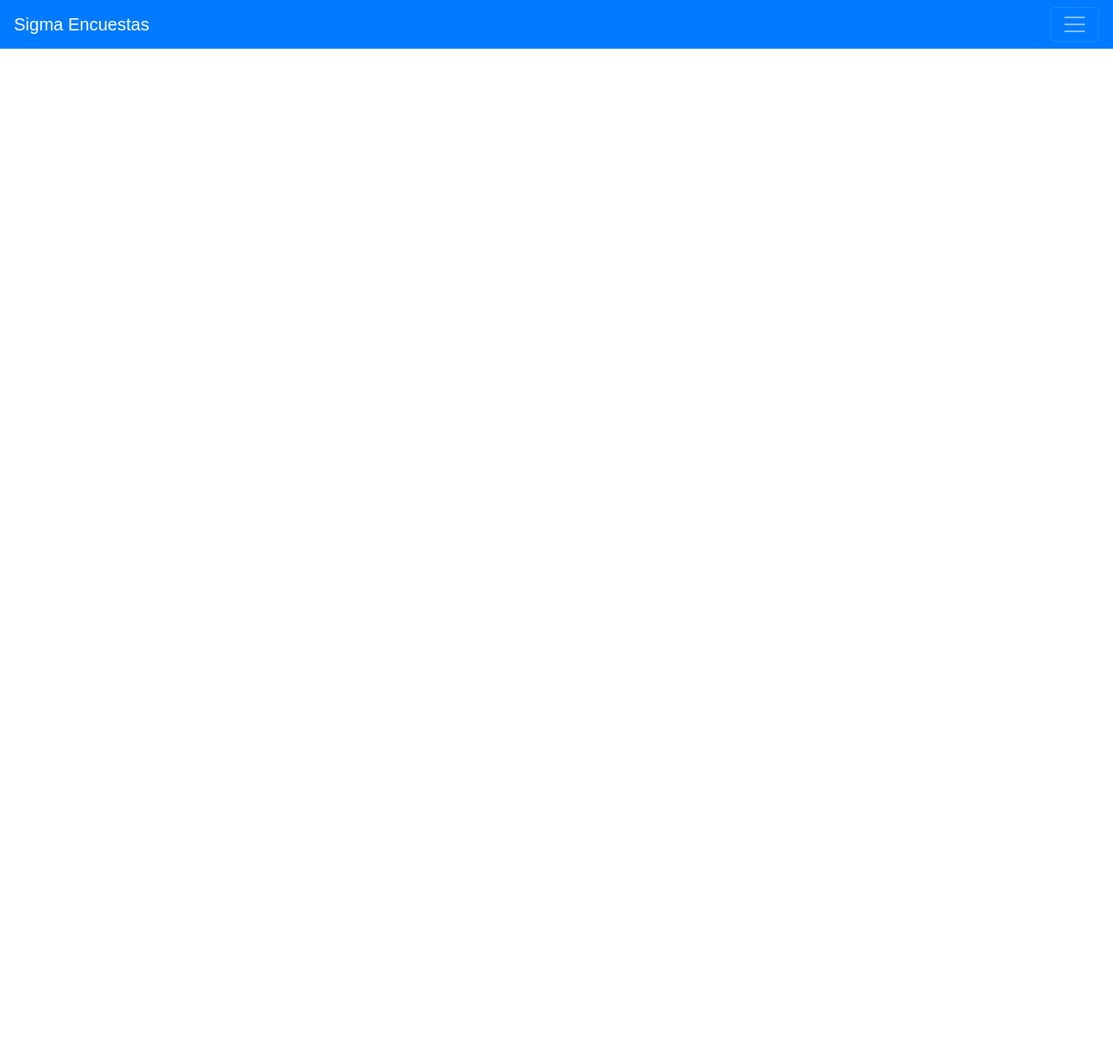
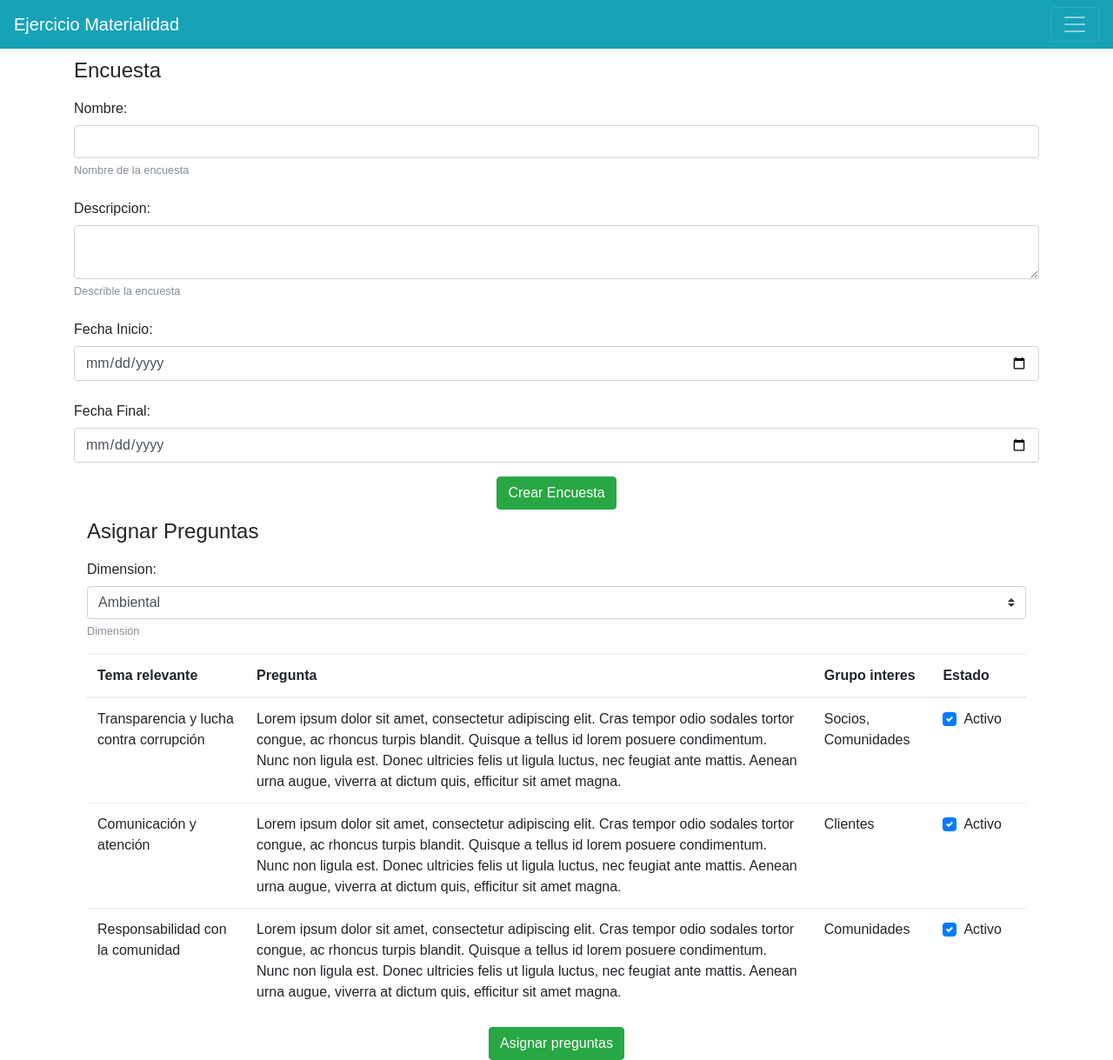
Before and after one commit to sjunka/surveyApp, a React (Create React App) app: page /encuesta in a window 1280 px wide. Shown: the whole page at 87% size. Before the commit the page ends 800 px from the top, so only its background shows below. Built offline with nearby package versions, Linux system fonts and the light colour scheme.

Commit message:
Created new components as needed, fixed colors scheme and names

```diff
--- a/src/App.js
+++ b/src/App.js
@@ -15,6 +15,8 @@ import  GrupoInteres  from './components/GrupoInteres'
 import  Pregunta  from './components/Pregunta'
 //Importar componente Registro Usuario
 import  RegistroUsuario  from './components/RegistroUsuario'
+//Importar componente Encuesta
+import  Encuesta  from './components/Encuesta'
 
 
 //Importar Estilos
@@ -26,8 +28,8 @@ class App extends Component {
 
       <Router>
         <div>
-      <nav className="navbar navbar-dark bg-primary">
-          <a className="navbar-brand" href="#">Sigma Encuestas</a>
+      <nav className="navbar navbar-dark bg-info">
+          <a className="navbar-brand" href="/">Ejercicio Materialidad</a>
           <button className="navbar-toggler" type="button" data-toggle="collapse" data-target="#navbarNav">
             <span className="navbar-toggler-icon"></span>
           </button>
@@ -57,6 +59,10 @@ class App extends Component {
              <Link className="nav-link" to="/registrousuario">Registro Encuestado</Link>
           </li>
 
+          <li className="nav-item">
+             <Link className="nav-link" to="/encuesta">Crear Encuesta</Link>
+          </li>
+
           </ul>
         </div>
       </nav>
@@ -68,6 +74,7 @@ class App extends Component {
           <Route path="/temarelevante" component= {TemaRelevante} />
           <Route path="/pregunta" component= {Pregunta} />
           <Route path="/registrousuario" component= {RegistroUsuario} />
+          <Route path="/encuesta" component= {Encuesta} />
         </div>
       </Router>
     );
--- /dev/null
+++ b/src/components/AsignarPregunta/AsignarPregunta.js
@@ -0,0 +1,119 @@
+//Importar componentes React
+import React from 'react';
+
+
+class AsignarPregunta extends React.Component {
+    constructor(props){
+        super(props)
+        this.state = {
+            dimension : 'ambiental',
+        }
+
+    }
+
+
+    render (){
+        return(
+        <div className="container">
+
+            <h4 className="col-form-label">Asignar Preguntas</h4>
+            <form onSubmit={this.handleSubmit}>
+
+            <div className="form-group">
+                <label className="col-form-label">Dimension:</label>
+                <select className="form-control custom-select" value={this.state.dimension} onChange={this.handleDimension}>
+
+                    <option value="ambiental">Ambiental</option>
+                    <option value="social">Social</option>
+                    <option value="economica">Economica</option>
+                </select>
+                <small id="namehelp" className="form-text text-muted">Dimensión</small>
+            </div>
+
+            </form>
+
+            <div>
+                <table className="table table-hover table-responsive-sm">
+                <thead>
+                    <tr>
+                    <th scope="col">Tema relevante</th>
+                    <th scope="col">Pregunta</th>
+                    <th scope="col">Grupo interes</th>
+                    <th scope="col">Estado</th>
+                    </tr>
+                </thead>
+                <tbody>
+                    <tr>
+                        <td>Transparencia y lucha contra corrupción</td>
+                        <td>
+                            Lorem ipsum dolor sit amet, consectetur adipiscing elit. Cras tempor odio sodales tortor congue, ac rhoncus turpis blandit. Quisque a tellus id lorem posuere condimentum. Nunc non ligula est. Donec ultricies felis ut ligula luctus, nec feugiat ante mattis. Aenean urna augue, viverra at dictum quis, efficitur sit amet magna.
+                        </td>
+                        <td>Socios, Comunidades</td>
+                        <td>
+                            <label className="custom-control custom-checkbox">
+                                <input type="checkbox" className="custom-control-input" defaultChecked/>
+                                  <span className="custom-control-indicator"></span>
+                                  <span className="custom-control-description">Activo</span>
+                            </label>
+                        </td>
+                    </tr>
+
+                    <tr>
+                        <td>Comunicación y atención</td>
+                        <td>
+                        Lorem ipsum dolor sit amet, consectetur adipiscing elit. Cras tempor odio sodales tortor congue, ac rhoncus turpis blandit. Quisque a tellus id lorem posuere condimentum. Nunc non ligula est. Donec ultricies felis ut ligula luctus, nec feugiat ante mattis. Aenean urna augue, viverra at dictum quis, efficitur sit amet magna.
+                        </td>
+                        <td>Clientes</td>
+                        <td>
+                            <label className="custom-control custom-checkbox">
+                                <input type="checkbox" className="custom-control-input" defaultChecked/>
+                                <span className="custom-control-indicator"></span>
+                                <span className="custom-control-description">Activo</span>
+                            </label>
+                        </td>
+                    </tr>
+
+                    <tr>
+                    <td>Responsabilidad con la comunidad</td>
+                        <td>
+                        Lorem ipsum dolor sit amet, consectetur adipiscing elit. Cras tempor odio sodales tortor congue, ac rhoncus turpis blandit. Quisque a tellus id lorem posuere condimentum. Nunc non ligula est. Donec ultricies felis ut ligula luctus, nec feugiat ante mattis. Aenean urna augue, viverra at dictum quis, efficitur sit amet magna.
+                        </td>
+                        <td>Comunidades</td>
+                        <td>
+                            <label className="custom-control custom-checkbox">
+                                <input type="checkbox" className="custom-control-input" defaultChecked/>
+                                <span className="custom-control-indicator"></span>
+                                <span className="custom-control-description">Activo</span>
+                            </label>
+                        </td>
+                    </tr>
+
+                </tbody>
+                </table>
+            </div>
+
+            <div className="d-flex justify-content-center">
+                    <div className="col-sm-6 text-center">
+                        <button type="submit" className="btn btn-success">Asignar preguntas</button>
+                    </div>
+
+            </div>
+
+        </div>
+        )
+    }
+
+    handleSubmit = (e) => {
+        console.log(this.state);
+        e.preventDefault();
+    }
+
+    handleDimension = (e) =>{
+        this.setState({
+            dimension: e.target.value
+        })
+    }
+}
+
+
+export default AsignarPregunta;
--- /dev/null
+++ b/src/components/Encuesta.js
@@ -0,0 +1,111 @@
+//Importar componentes React
+import React from 'react';
+
+//Importar componentes AsignarPregunta
+import AsignarPregunta from './AsignarPregunta/AsignarPregunta.js';
+
+class Encuesta extends React.Component {
+    constructor(props){
+        super(props)
+        this.state = {
+            nombre : '',
+            descripcion : '',
+            periodoinicio: '',
+            periodofin: ''
+        }
+
+    }
+
+
+    render (){
+        return(
+        <div className="container">
+
+            <h4 className="col-form-label">Encuesta</h4>
+            <form onSubmit={this.handleSubmit}>
+
+                <div className="form-group">
+                    <label className="col-form-label">Nombre:</label>
+                        <div className="">
+                            <input className="form-control"
+                            value={this.state.nombre}
+                            onChange={this.handleNombre}
+                            type="text"/>
+                            <small id="namehelp" className="form-text text-muted">Nombre de  la encuesta</small>
+                        </div>
+                </div>
+
+                <div className="form-group">
+                        <label className="col-form-label">Descripcion:</label>
+                        <div className="">
+                            <textarea
+                            className="form-control"
+                            value = {this.state.descripcion}
+                            onChange = {this.handleDescripcion}>
+                            </textarea>
+                           <small id="namehelp" className="form-text text-muted">Describle la encuesta</small>
+                        </div>
+                </div>
+
+                <div className="form-group">
+                        <label className="col-form-label">Fecha Inicio:</label>
+                        <input type="date" name="periodoinicio"
+                            className="form-control"
+                            value = {this.state.periodoinicio}
+                            onChange = {this.handlePeriodoInicio}/>
+                </div>
+
+                <div className="form-group">
+                        <label className="col-form-label">Fecha Final:</label>
+                        <input type="date" name="periodofin"
+                            className="form-control"
+                            value = {this.state.periodofin}
+                            onChange = {this.handlePeriodoFin}/>
+                </div>
+
+                <div className="d-flex justify-content-center">
+                    <div className="col-sm-6 text-center">
+                        <button type="submit" className="btn btn-success">Crear Encuesta</button>
+                    </div>
+
+                </div>
+
+            </form>
+            <AsignarPregunta/>
+        </div>
+        )
+    }
+
+    handleSubmit = (e) => {
+        console.log(this.state);
+        e.preventDefault();
+    }
+
+    handleNombre = (e) => {
+        this.setState ({
+            nombre: e.target.value
+        })
+    }
+
+    handleDescripcion = (e) => {
+        this.setState ({
+            descripcion: e.target.value
+        })
+    }
+
+    handlePeriodoInicio = (e) =>{
+        this.setState({
+            periodoinicio: e.target.value
+        })
+    }
+
+    handlePeriodoFin = (e) => {
+        this.setState({
+            periodofin: e.target.value
+        })
+    }
+
+}
+
+
+export default Encuesta;
```
